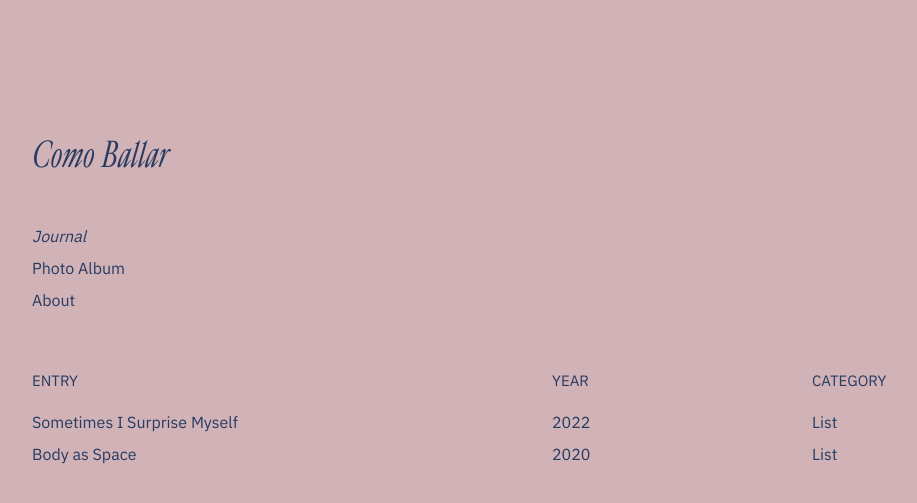
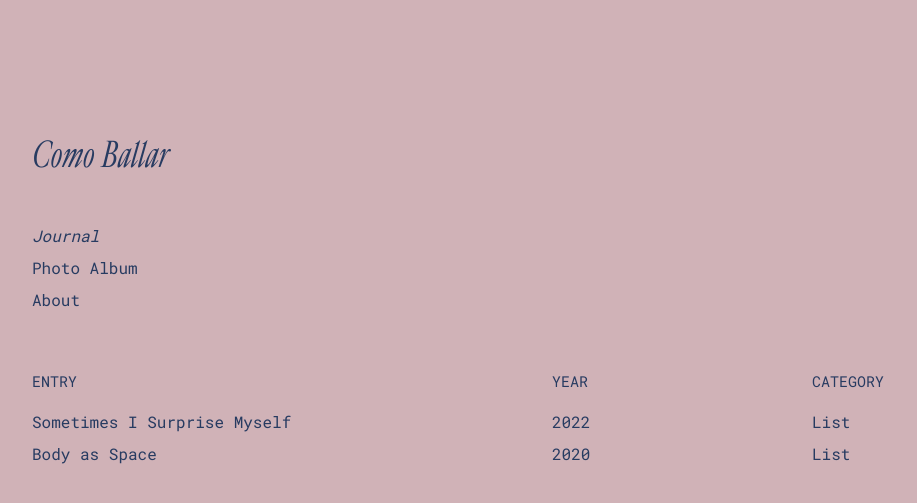
Before and after one commit to comballar/comballar.github.io, a Jekyll site: the page built from journal.html, in a window 1280 px wide. Shown: the top 503 px of the page, without its empty margins (88-1005 px from the left). Built offline with Jekyll 4.4.1, drawn with Linux system fonts in a browser that asks for light colours.

Commit message:
Update base.scss

```diff
--- a/_sass/base.scss
+++ b/_sass/base.scss
@@ -2,8 +2,8 @@
 $on-laptop:         800px !default;
 
 // typography
-@import url('https://fonts.googleapis.com/css2?family=IBM+Plex+Sans&display=swap');
-$font__family:      'IBM Plex Sans', sans-serif;
+@import url('https://fonts.googleapis.com/css?family=Roboto+Mono:400,600');
+$font__family:      'Roboto Mono', monospace;
 $font__size:        16px;
 $font__weight:      400;
 $font__line-height: 2;
```
